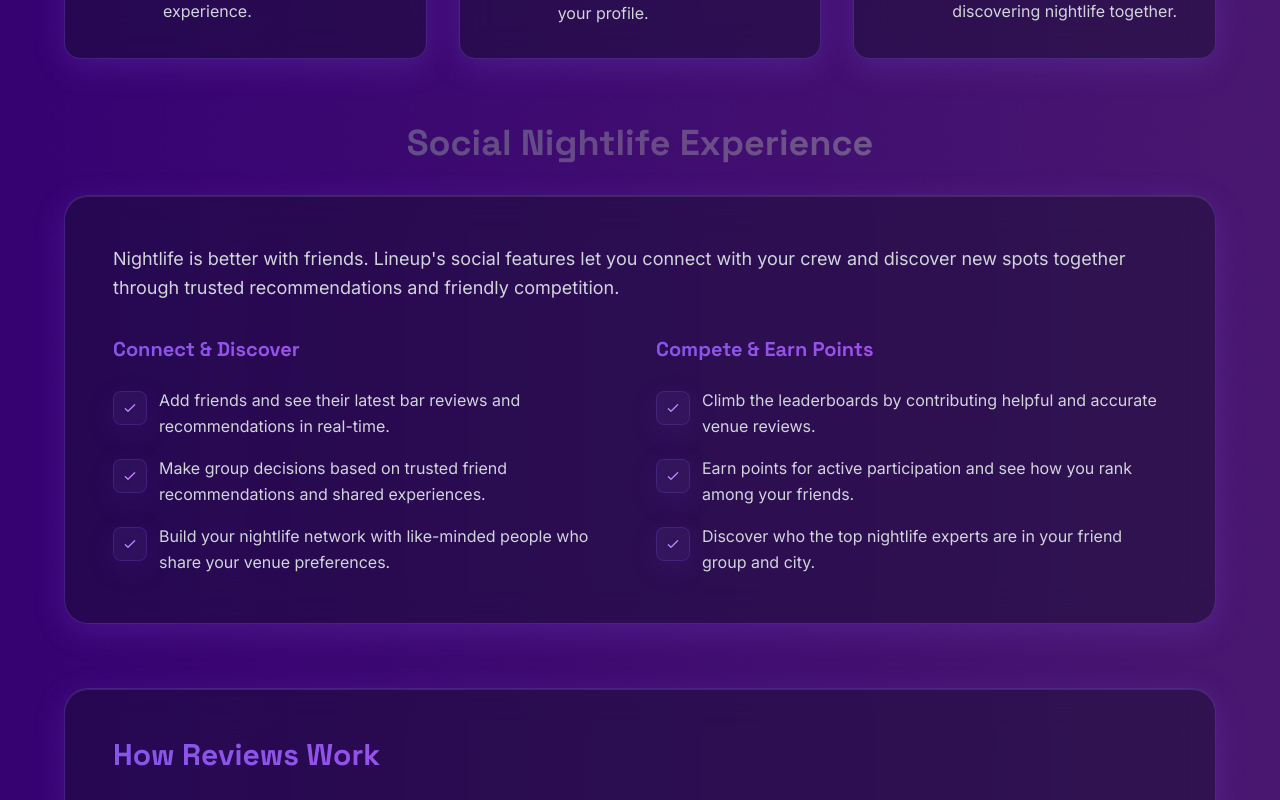
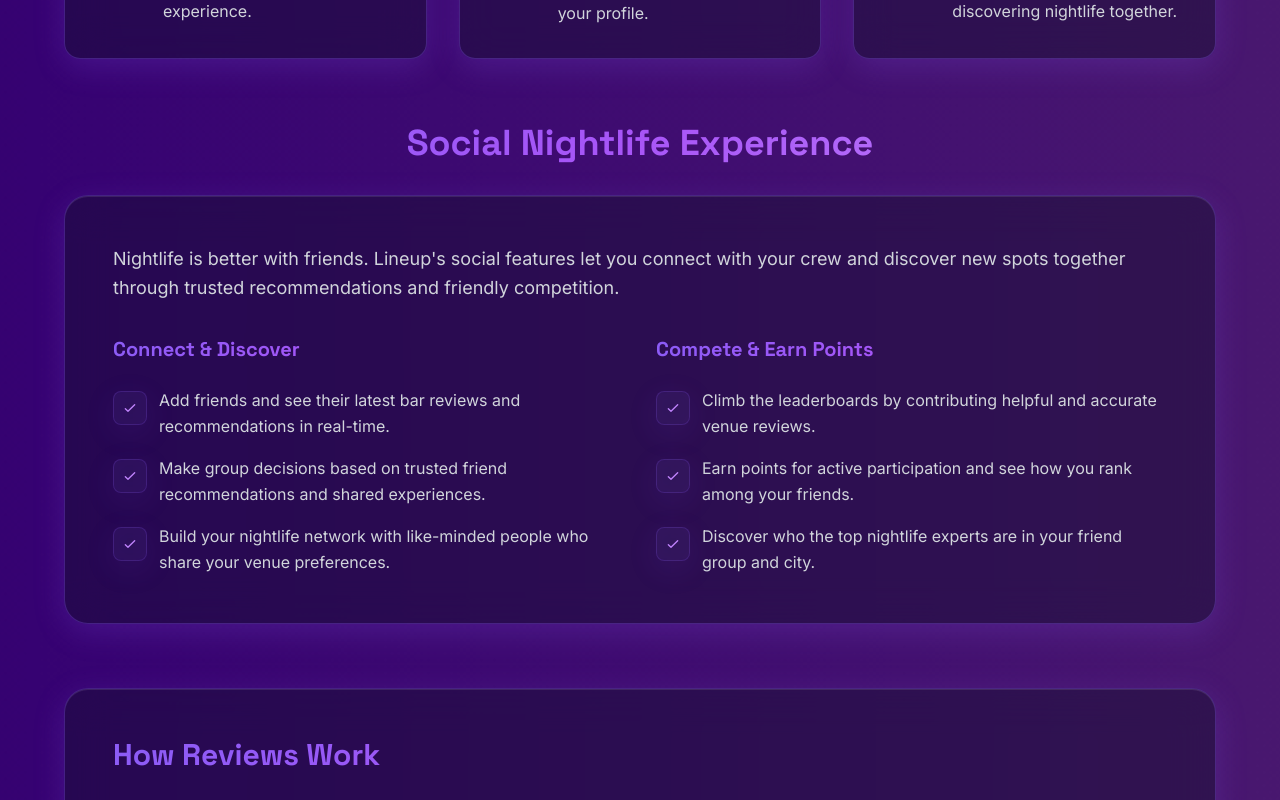
Before and after one commit to revelationsz/lineup-website, a Next.js app: page /about in a window 1280 px wide. Shown: the part 1600-2400 px from the top of the page. Built offline with nearby package versions, Linux system fonts and the light colour scheme.

Commit message:
build fixes

```diff
--- a/app/about/page.tsx
+++ b/app/about/page.tsx
@@ -172,6 +172,7 @@ export default function About() {
 
       {/* Social Nightlife Experience */}
       <section className="space-y-8">
+        <div className="floating"></div>
         <h2 className="text-3xl md:text-4xl font-bold gradient-text text-center">Social Nightlife Experience</h2>
         <div className="glass-card p-8 md:p-12 rounded-3xl">
           <p className="text-lg text-gray-300 mb-8 leading-relaxed">
@@ -256,7 +257,9 @@ export default function About() {
 
       {/* How Reviews Work */}
       <div className="glass-card p-8 md:p-12 rounded-3xl">
-        <h2 className="text-2xl md:text-3xl font-bold gradient-text mb-6">How Reviews Work</h2>
+        <div className="floating">
+          <h2 className="text-2xl md:text-3xl font-bold gradient-text mb-6">How Reviews Work</h2>
+        </div>
         <p className="text-lg text-gray-300 mb-6 leading-relaxed">
           When you leave a review on a bar, your input directly shapes the bar&apos;s overall rating. Here&apos;s how it
           works:
--- a/app/globals.css
+++ b/app/globals.css
@@ -180,7 +180,7 @@ body {
 
 @layer base {
   h1, h2, h3, h4 {
-    @apply font-headline mix-blend-difference;
+    @apply font-headline;
   }
   p, span, li, label, button, input, textarea {
     @apply font-body;
--- a/app/page.tsx
+++ b/app/page.tsx
@@ -22,7 +22,7 @@ export default function Home() {
 
         <p className="text-lg text-gray-400 max-w-2xl mx-auto">
           Join those who are already on the waitlist! Download the app to secure your spot
-          and be ready when we launch with Boston's hottest venues.
+          and be ready when we launch with Boston&apos;s hottest venues.
         </p>
 
         {/* Download CTA */}
--- a/components/EmailSignup.tsx
+++ b/components/EmailSignup.tsx
@@ -41,9 +41,9 @@ export default function EmailSignup({ className = '' }: EmailSignupProps) {
               </svg>
             </div>
           </div>
-          <h3 className="text-xl font-bold text-white mb-2">You're on the list!</h3>
+          <h3 className="text-xl font-bold text-white mb-2">You&apos;re on the list!</h3>
           <p className="text-gray-300 mb-4">
-            We'll notify you when we have updates about the app launch and exclusive early access opportunities.
+            We&apos;ll notify you when we have updates about the app launch and exclusive early access opportunities.
           </p>
           <button
             onClick={() => setIsSubmitted(false)}
--- a/components/WaitlistCounter.tsx
+++ b/components/WaitlistCounter.tsx
@@ -2,7 +2,6 @@
 
 import { useState, useEffect } from 'react';
 import { getWaitlistCount } from '@/app/actions/waitlist';
-import { supabase } from "@/lib/supabase-client"
 
 
 interface WaitlistCounterProps {
```
